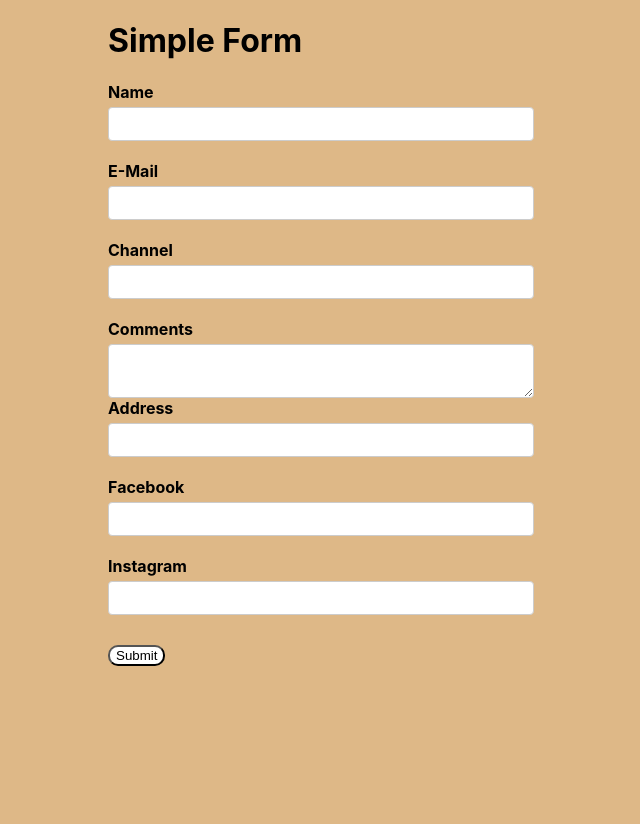
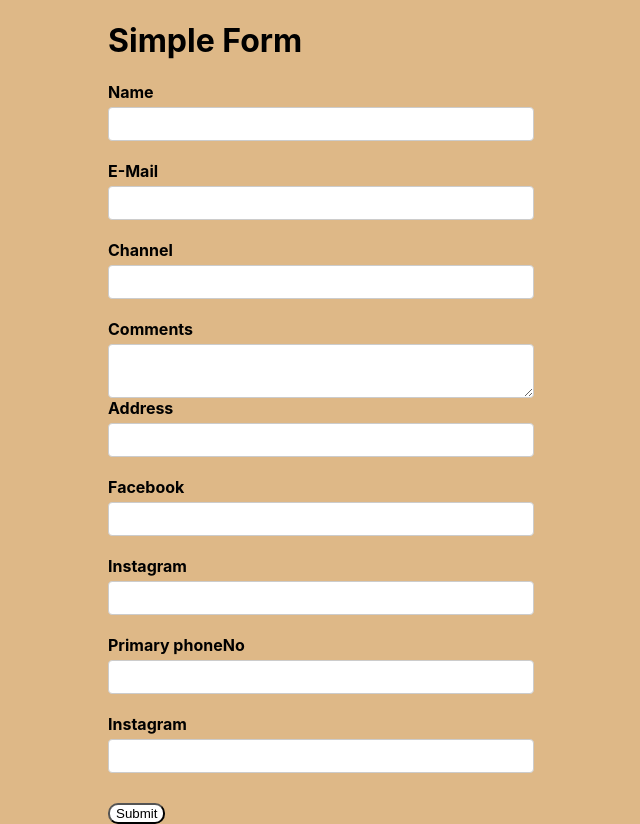
Before and after one commit to apurvgupta-ops/React, a React (Create React App) app: page / in a window 1280 px wide. Shown: the whole page, without its empty margins (319-959 px from the left). Before the commit the page ends 800 px from the top, so only its background shows below. Built offline with nearby package versions, Linux system fonts and the light colour scheme.

Commit message:
RF Array

```diff
--- a/src/React Formik/Formik Components(New Form)/newForm.js
+++ b/src/React Formik/Formik Components(New Form)/newForm.js
@@ -14,6 +14,9 @@ const initialValues = {
     facebook: "",
     instagram: "",
   },
+
+  //Array
+  phoneNo: ["", ""],
 };
 const onSubmit = (values) => {
   console.log("Form data", values);
@@ -90,6 +93,16 @@ const Validations = () => {
           <Field type="text" id="instagram" name="social.instagram" />
         </div>
 
+        <div className="form-control">
+          <label htmlFor="primaryNo">Primary phoneNo</label>
+          <Field type="text" id="primaryNo" name="phoneNo[0]" />
+        </div>
+
+        <div className="form-control">
+          <label htmlFor="secondaryNo">Instagram</label>
+          <Field type="text" id="secondaryNo" name="phoneNo[1]" />
+        </div>
+
         <button type="submit">Submit</button>
       </Form>
     </Formik>
```
